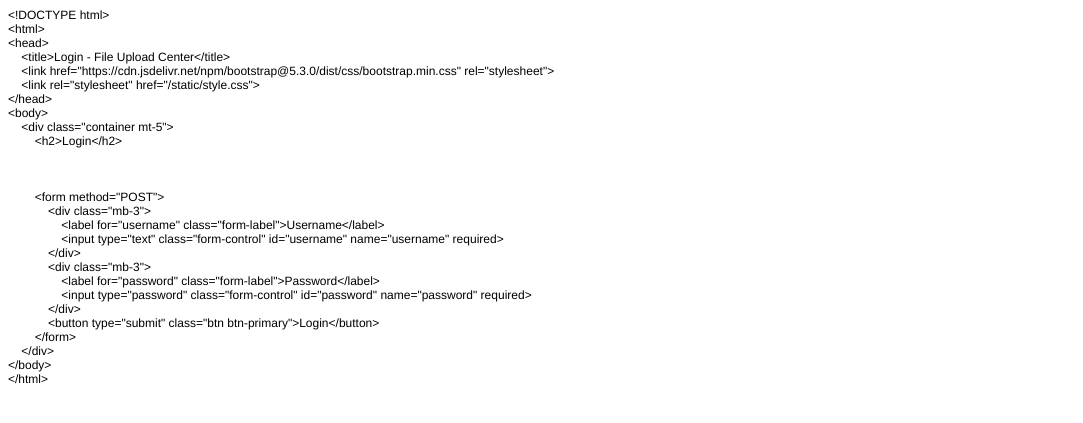
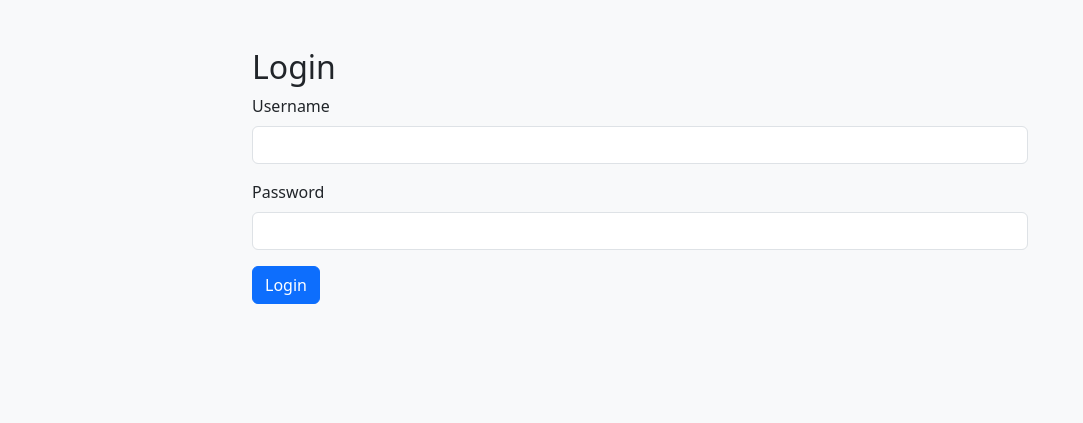
Before and after one commit to praveen2025work/predictive_analysis, a Flask app: page /login in a window 1280 px wide. Shown: the top 423 px of the page, without its empty margins (0-1083 px from the left). Run offline with Flask 3, Linux system fonts and the light colour scheme; some libraries are stand-ins or nearby versions.

Commit message:
Update login.html

```diff
--- a/file-upload-center/templates/login.html
+++ b/file-upload-center/templates/login.html
@@ -1,46 +1,31 @@
-<!DOCTYPE html PUBLIC "-//W3C//DTD HTML 4.01//EN" "http://www.w3.org/TR/html4/strict.dtd">
+<!DOCTYPE html>
 <html>
 <head>
-  <meta http-equiv="Content-Type" content="text/html; charset=utf-8">
-  <meta http-equiv="Content-Style-Type" content="text/css">
-  <title></title>
-  <meta name="Generator" content="Cocoa HTML Writer">
-  <meta name="CocoaVersion" content="2487.7">
-  <style type="text/css">
-    p.p1 {margin: 0.0px 0.0px 0.0px 0.0px; font: 12.0px Helvetica}
-  </style>
+    <title>Login - File Upload Center</title>
+    <link href="https://cdn.jsdelivr.net/npm/bootstrap@5.3.0/dist/css/bootstrap.min.css" rel="stylesheet">
+    <link rel="stylesheet" href="/static/style.css">
 </head>
 <body>
-<p class="p1">&lt;!DOCTYPE html&gt;</p>
-<p class="p1">&lt;html&gt;</p>
-<p class="p1">&lt;head&gt;</p>
-<p class="p1"><span class="Apple-converted-space">    </span>&lt;title&gt;Login - File Upload Center&lt;/title&gt;</p>
-<p class="p1"><span class="Apple-converted-space">    </span>&lt;link href="https://cdn.jsdelivr.net/npm/bootstrap@5.3.0/dist/css/bootstrap.min.css" rel="stylesheet"&gt;</p>
-<p class="p1"><span class="Apple-converted-space">    </span>&lt;link rel="stylesheet" href="/static/style.css"&gt;</p>
-<p class="p1">&lt;/head&gt;</p>
-<p class="p1">&lt;body&gt;</p>
-<p class="p1"><span class="Apple-converted-space">    </span>&lt;div class="container mt-5"&gt;</p>
-<p class="p1"><span class="Apple-converted-space">        </span>&lt;h2&gt;Login&lt;/h2&gt;</p>
-<p class="p1"><span class="Apple-converted-space">        </span>{% with messages = get_flashed_messages() %}</p>
-<p class="p1"><span class="Apple-converted-space">            </span>{% if messages %}</p>
-<p class="p1"><span class="Apple-converted-space">                </span>&lt;div class="alert alert-danger"&gt;</p>
-<p class="p1"><span class="Apple-converted-space">                    </span>{{ messages[0] }}</p>
-<p class="p1"><span class="Apple-converted-space">                </span>&lt;/div&gt;</p>
-<p class="p1"><span class="Apple-converted-space">            </span>{% endif %}</p>
-<p class="p1"><span class="Apple-converted-space">        </span>{% endwith %}</p>
-<p class="p1"><span class="Apple-converted-space">        </span>&lt;form method="POST"&gt;</p>
-<p class="p1"><span class="Apple-converted-space">            </span>&lt;div class="mb-3"&gt;</p>
-<p class="p1"><span class="Apple-converted-space">                </span>&lt;label for="username" class="form-label"&gt;Username&lt;/label&gt;</p>
-<p class="p1"><span class="Apple-converted-space">                </span>&lt;input type="text" class="form-control" id="username" name="username" required&gt;</p>
-<p class="p1"><span class="Apple-converted-space">            </span>&lt;/div&gt;</p>
-<p class="p1"><span class="Apple-converted-space">            </span>&lt;div class="mb-3"&gt;</p>
-<p class="p1"><span class="Apple-converted-space">                </span>&lt;label for="password" class="form-label"&gt;Password&lt;/label&gt;</p>
-<p class="p1"><span class="Apple-converted-space">                </span>&lt;input type="password" class="form-control" id="password" name="password" required&gt;</p>
-<p class="p1"><span class="Apple-converted-space">            </span>&lt;/div&gt;</p>
-<p class="p1"><span class="Apple-converted-space">            </span>&lt;button type="submit" class="btn btn-primary"&gt;Login&lt;/button&gt;</p>
-<p class="p1"><span class="Apple-converted-space">        </span>&lt;/form&gt;</p>
-<p class="p1"><span class="Apple-converted-space">    </span>&lt;/div&gt;</p>
-<p class="p1">&lt;/body&gt;</p>
-<p class="p1">&lt;/html&gt;</p>
+    <div class="container mt-5">
+        <h2>Login</h2>
+        {% with messages = get_flashed_messages() %}
+            {% if messages %}
+                <div class="alert alert-danger">
+                    {{ messages[0] }}
+                </div>
+            {% endif %}
+        {% endwith %}
+        <form method="POST">
+            <div class="mb-3">
+                <label for="username" class="form-label">Username</label>
+                <input type="text" class="form-control" id="username" name="username" required>
+            </div>
+            <div class="mb-3">
+                <label for="password" class="form-label">Password</label>
+                <input type="password" class="form-control" id="password" name="password" required>
+            </div>
+            <button type="submit" class="btn btn-primary">Login</button>
+        </form>
+    </div>
 </body>
 </html>
```
